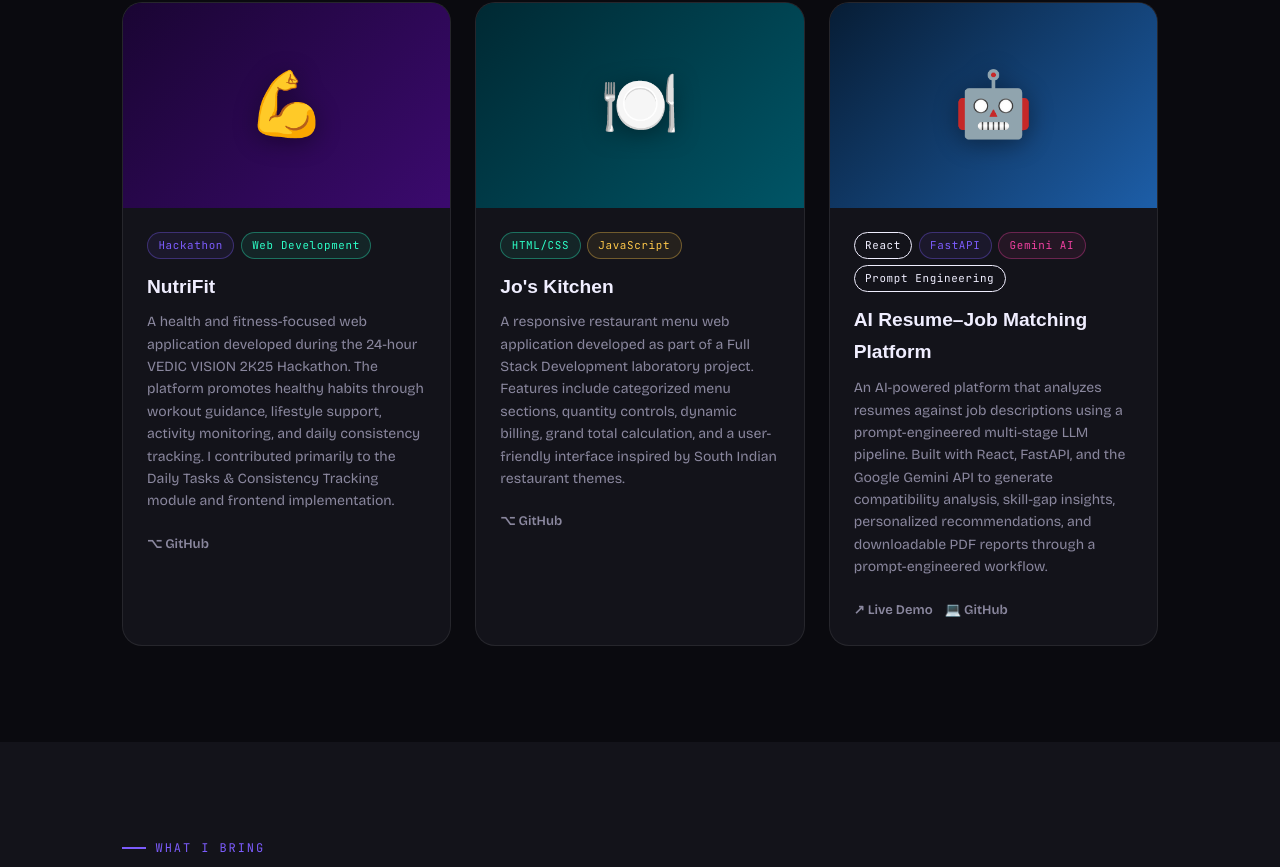
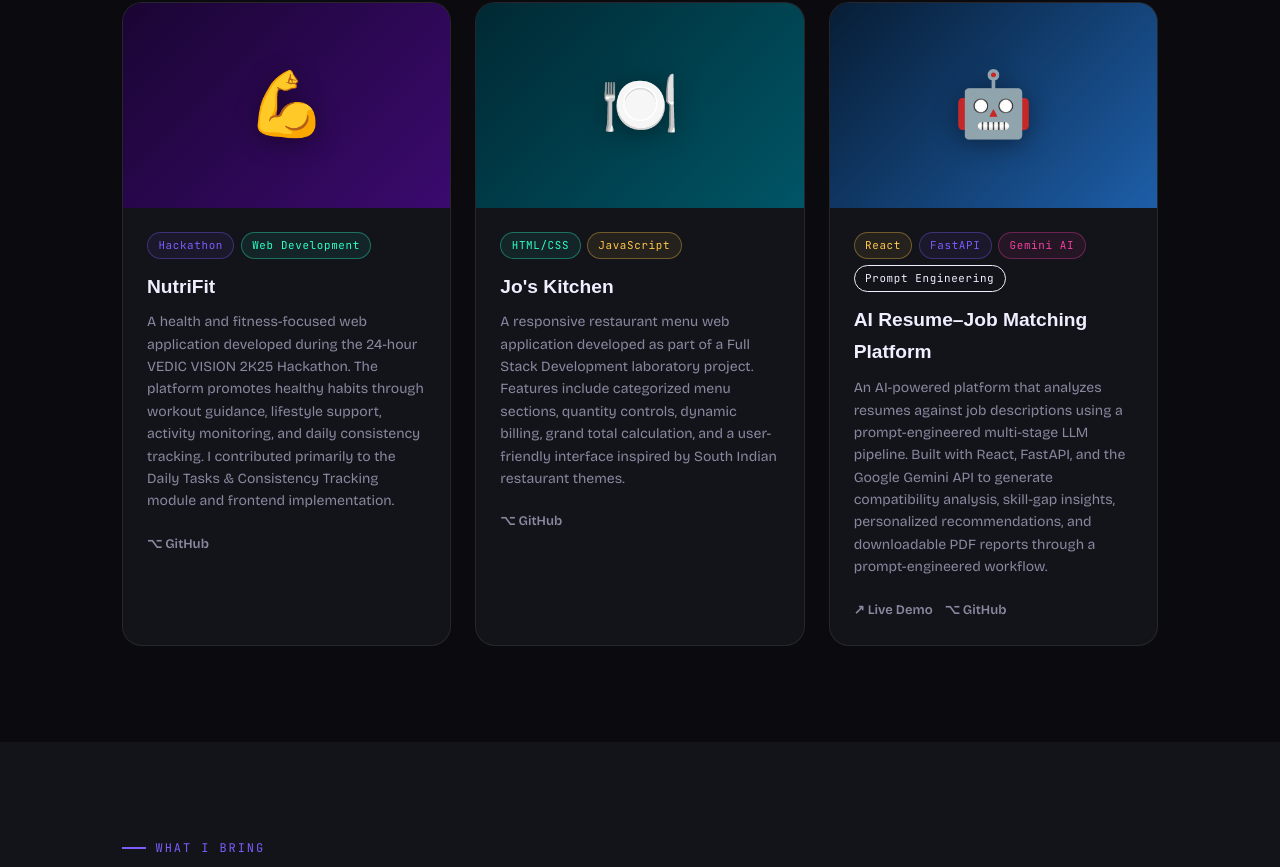
Before and after one commit to Vasmitha20/vasmitha-portfolio, a plain HTML site: page index.html in a window 1280 px wide. Shown: the part 2078-2945 px from the top of the page. Drawn offline with nearby package versions, Linux system fonts and the light colour scheme; a web font is replaced by a local one.

Commit message:
update index.html

```diff
--- a/index.html
+++ b/index.html
@@ -155,7 +155,7 @@ technology and creativity.</h2>
         </div>
         <div class="project-body">
           <div class="project-tags">
-          <span class="tag tag-blue">React</span>
+          <span class="tag tag-amber">React</span>
           <span class="tag tag-violet">FastAPI</span>
           <span class="tag tag-pink">Gemini AI</span>
           <span class="tag tag-green">Prompt Engineering</span>
@@ -165,12 +165,8 @@ technology and creativity.</h2>
           An AI-powered platform that analyzes resumes against job descriptions using a prompt-engineered multi-stage LLM pipeline. Built with React, FastAPI, and the Google Gemini API to generate compatibility analysis, skill-gap insights, personalized recommendations, and downloadable PDF reports through a prompt-engineered workflow.
         </p>
         <div class="project-links">
-          <a href="https://ai-resume-job-matching-platform.vercel.app" target="_blank" class="project-link">
-            ↗ Live Demo
-          </a>
-          <a href="https://github.com/Vasmitha20/ai-resume-job-matching-platform.git" target="_blank" class="project-link">
-            💻 GitHub
-          </a>
+          <a href="https://ai-resume-job-matching-platform.vercel.app" target="_blank" class="project-link">↗ Live Demo</a>
+          <a href="https://github.com/Vasmitha20/ai-resume-job-matching-platform.git" target="_blank" class="project-link">⌥ GitHub</a>
         </div>
       </div>
     </div>
@@ -264,7 +260,7 @@ technology and creativity.</h2>
           <div class="tl-content">
             <p class="tl-role">Prompt Engineering & Generative AI Intern</p>
             <p class="tl-place">
-Selected for a startup internship at <strong>MSR Tech Research Labz, Bangalore</strong>, where I am undergoing training in Prompt Engineering and Generative AI while contributing to AI-powered application development using FastAPI, React, Google Gemini, and multi-stage LLM pipelines. Contributed to the design and implementation of an AI Resume–Job Matching Platform, gaining hands-on experience in prompt engineering, backend development, frontend integration, validation workflows, and deployment.
+Selected for a startup internship at <strong>MSR Tech Research Labz, Bangalore</strong>, where I am training in Prompt Engineering and Generative AI while contributing to the development of AI-powered applications using FastAPI, React, Google Gemini, and multi-stage LLM pipelines.
 </p>
           </div>
         </div>
```
